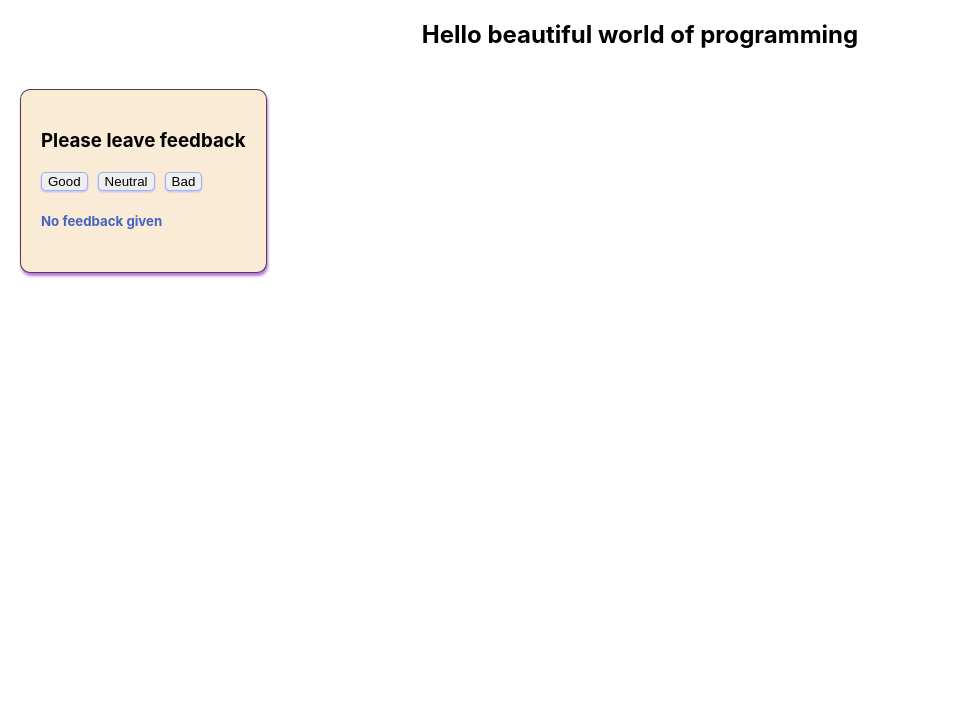
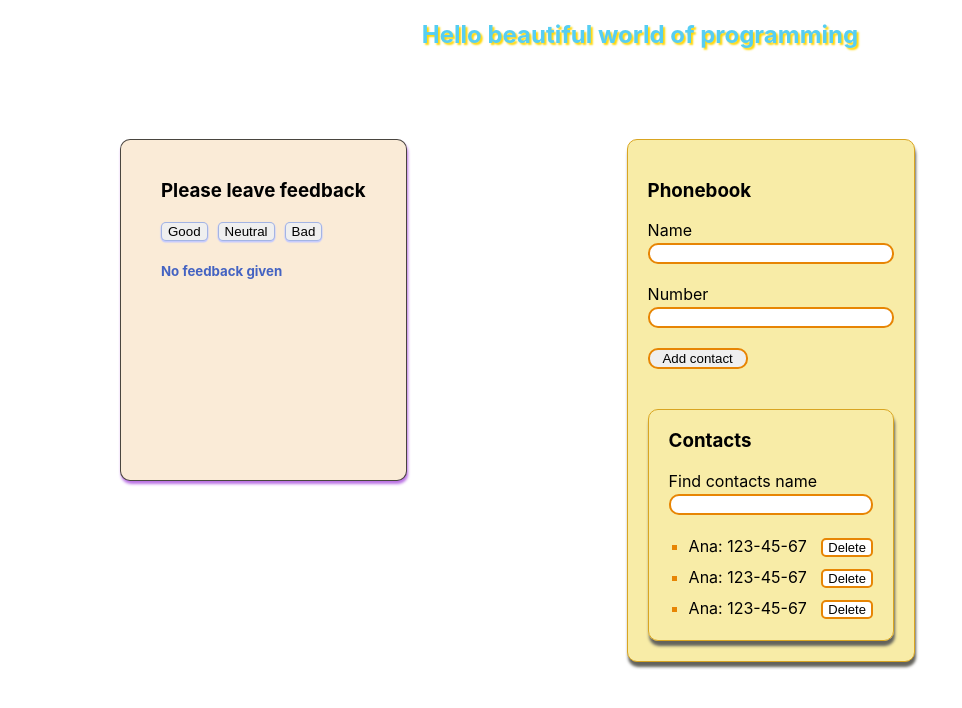
Before and after one commit to FloriGOIT/goit-react-hw-02-feedback, a React (Create React App) app: page / in a window 1280 px wide. Shown: the top 708 px of the page, without its empty margins (0-962 px from the left). Built offline with nearby package versions, Linux system fonts and the light colour scheme.

Commit message:
main display ex2

```diff
--- a/src/components/App.jsx
+++ b/src/components/App.jsx
@@ -1,14 +1,18 @@
 import {FeedbackWidget} from "./FeedbackWidget/feedbackWidget.jsx"
+import {Phonebook} from "./Phonebook/Phonebook.jsx"
 
 export const App = () =>
 {
   return (
     <>
       <h2>Hello beautiful world of programming</h2>
-      <br/>
-      <FeedbackWidget />
-      <br/>
 
+      <div className="all">
+        <br/>
+        <FeedbackWidget />
+        <br/>
+        <Phonebook />
+      </div>
     </>
          );
 };
--- a/src/components/FeedbackWidget/feedbackWidget.module.css
+++ b/src/components/FeedbackWidget/feedbackWidget.module.css
@@ -1,10 +1,12 @@
 .wrapperFeedback {border: 1px solid rgba(0, 0, 0, 0.705);
                   border-radius: 10px;
                   margin-left: 20px;
+                  margin-top: 70px;
                   background-color: antiquewhite;
                   display: inline-block;
-                  padding: 20px;
-                  box-shadow:  1px 3px 3px 0px rgb(186, 114, 228);}
+                  padding: 20px 40px;
+                  box-shadow:  1px 3px 3px 0px rgb(186, 114, 228);
+                  max-height: 300px;}
 
 .wrapperFeedback button {margin-right: 10px;
                          border: 1px solid rgba(41, 83, 209, 0.384);
--- /dev/null
+++ b/src/components/Phonebook/Phonebook.jsx
@@ -0,0 +1,53 @@
+import css from "../Phonebook/Phonebook.module.css";
+import React from "react";
+
+export class Phonebook extends React.Component
+{
+  state = {contacts: [], name: ''};
+
+ render()
+  {return (<section className={css.wraperPhonebook}>
+              <h3 className={css.titlePhonebook}>Phonebook</h3>
+
+              <form className={css.addWrapper}>
+                <label htmlFor="userId"> Name </label>
+                <input
+                   type="text"
+                   name="name"
+                   pattern="^[a-zA-Zа-яА-Я]+(([' -][a-zA-Zа-яА-Я ])?[a-zA-Zа-яА-Я]*)*$"
+                   title="Name may contain only letters, apostrophe, dash and spaces. For example Adrian, Jacob Mercer, Charles de Batz de Castelmore d'Artagnan."
+                   required/>
+
+                <label htmlFor="phoneId"> Number </label>
+                <input
+                  type="tel"
+                  name="number"
+                  pattern="\+?\d{1,4}?[-.\s]?\(?\d{1,3}?\)?[-.\s]?\d{1,4}[-.\s]?\d{1,4}[-.\s]?\d{1,9}"
+                  title="Phone number must be digits and can contain spaces, dashes, parentheses and can start with +"
+                  required/>
+
+                <button type="submit">Add contact</button>
+              </form>
+
+              <div className={css.searchWrapper}>
+                <h3>Contacts</h3>
+                <label>Find contacts name </label>
+                <input type="text" id="searchId" name="search"/>
+                <ul className={css.list}>
+                    <li className={css.listItem} key="0">
+                      <span>Ana: 123-45-67 </span>
+                      <button type="button" className={css.delete}>Delete</button>
+                    </li>
+                    <li className={css.listItem} key="1">
+                      <span>Ana: 123-45-67 </span>
+                      <button type="button" className={css.delete}>Delete</button>
+                    </li>
+                    <li className={css.listItem} key="2">
+                      <span>Ana: 123-45-67 </span>
+                      <button type="button" className={css.delete}>Delete</button>
+                    </li>
+                </ul>
+              </div>
+
+           </section>)}
+}
--- /dev/null
+++ b/src/components/Phonebook/Phonebook.module.css
@@ -0,0 +1,51 @@
+.wraperPhonebook {margin: 70px 20px;
+                  border: 1px solid hwb(43 13% 15%);
+                  border-radius: 10px;
+                  background-color: rgb(248, 236, 167);
+                  display: inline-block;
+                  padding: 20px;
+                  box-shadow:  1px 5px 3px 0px rgb(100, 99, 92)}
+
+.addWrapper {display: flex;
+             flex-direction: column;}
+
+.addWrapper input {margin-bottom: 20px;
+                   margin-top: 3px;
+                   border-radius: 10px;
+                   border: 2px solid rgb(231, 133, 4);}
+
+.addWrapper button {width:100px;
+                    border-radius: 10px;
+                    border: 2px solid rgb(231, 133, 4);}
+
+
+
+.searchWrapper {margin-top: 40px;
+                border: 1px solid hwb(43 13% 15%);
+                box-shadow:  1px 5px 3px 0px rgb(100, 99, 92);
+                border-radius: 10px;
+                padding: 0px 20px;
+                display: flex;
+                flex-direction: column;}
+.searchWrapper input {margin-top: 3px;
+                      border: 2px solid rgb(231, 133, 4);
+                      border-radius: 10px;}
+
+.searchWrapper ul {padding-inline-start: 20px;
+                   list-style-type:square;}
+
+.searchWrapper ul li::marker {color: rgb(231, 133, 4);}
+.searchWrapper ul li {padding: 5px 0px;}
+
+.searchWrapper button{margin-left: 10px;
+                       border: 2px solid rgb(231, 133, 4);
+                       background-color: white;
+                       border-radius: 5px;
+                       padding: 0px 5px;
+                       font-size: small;
+                       font-weight: 500;}
+
+.wraperPhonebook button:hover,
+.wraperPhonebook button:focus,
+.wraperPhonebook input:hover,
+.wraperPhonebook input:focus {border: 2px solid gold;}
--- a/src/index.css
+++ b/src/index.css
@@ -13,4 +13,8 @@ code {
   font-family: source-code-pro, Menlo, Monaco, Consolas, 'Courier New',
     monospace;
 }
-h2 {text-align: center;}
+h2 {text-align: center;
+   color:rgb(86, 206, 243);
+   text-shadow: 2px 2px 2px gold;}
+
+.all {display: flex; flex-direction: row; gap: 100px}
```
Also changed, not shown: src/components/FeedbackWidget/feedbackWidget.json (deleted).
